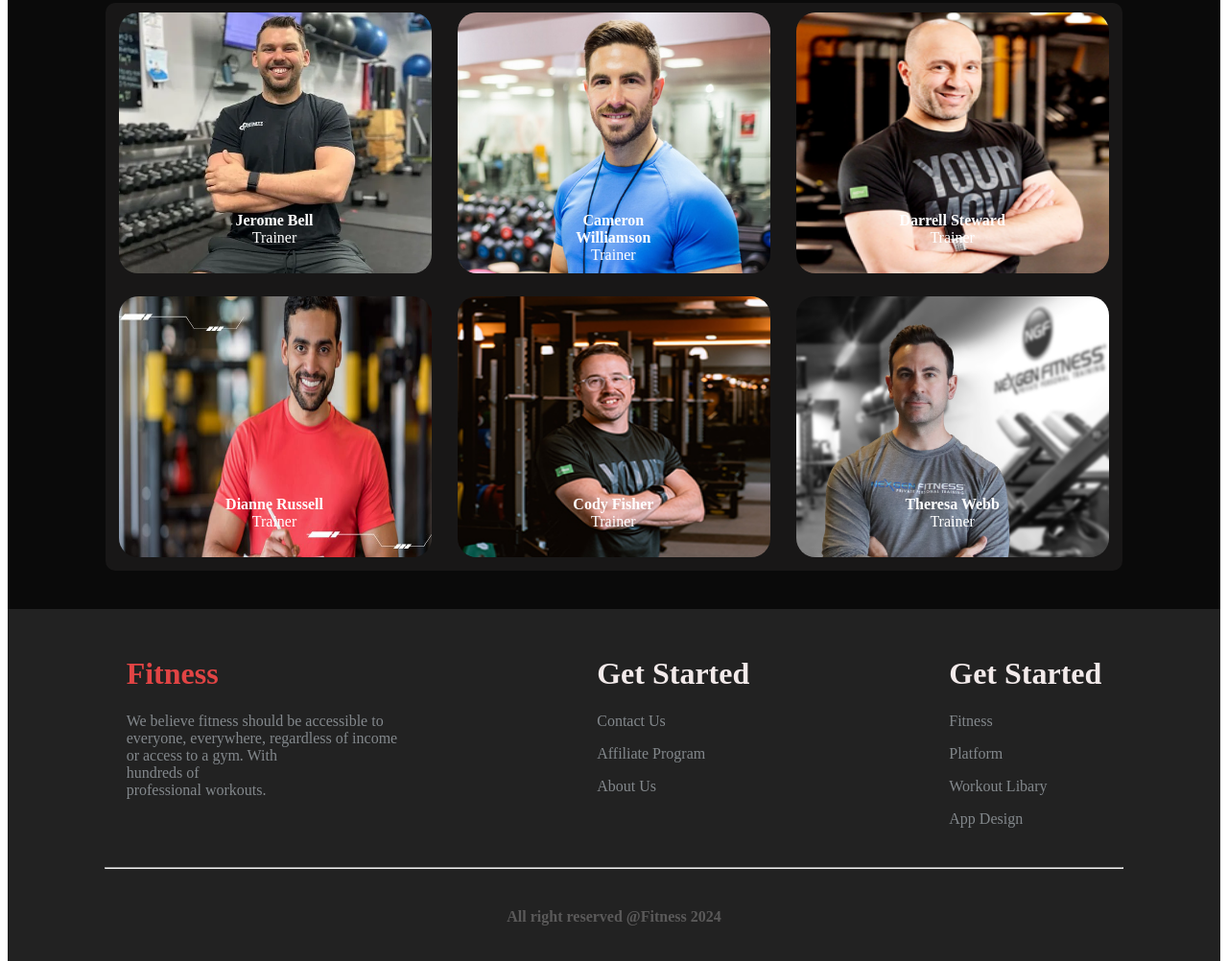
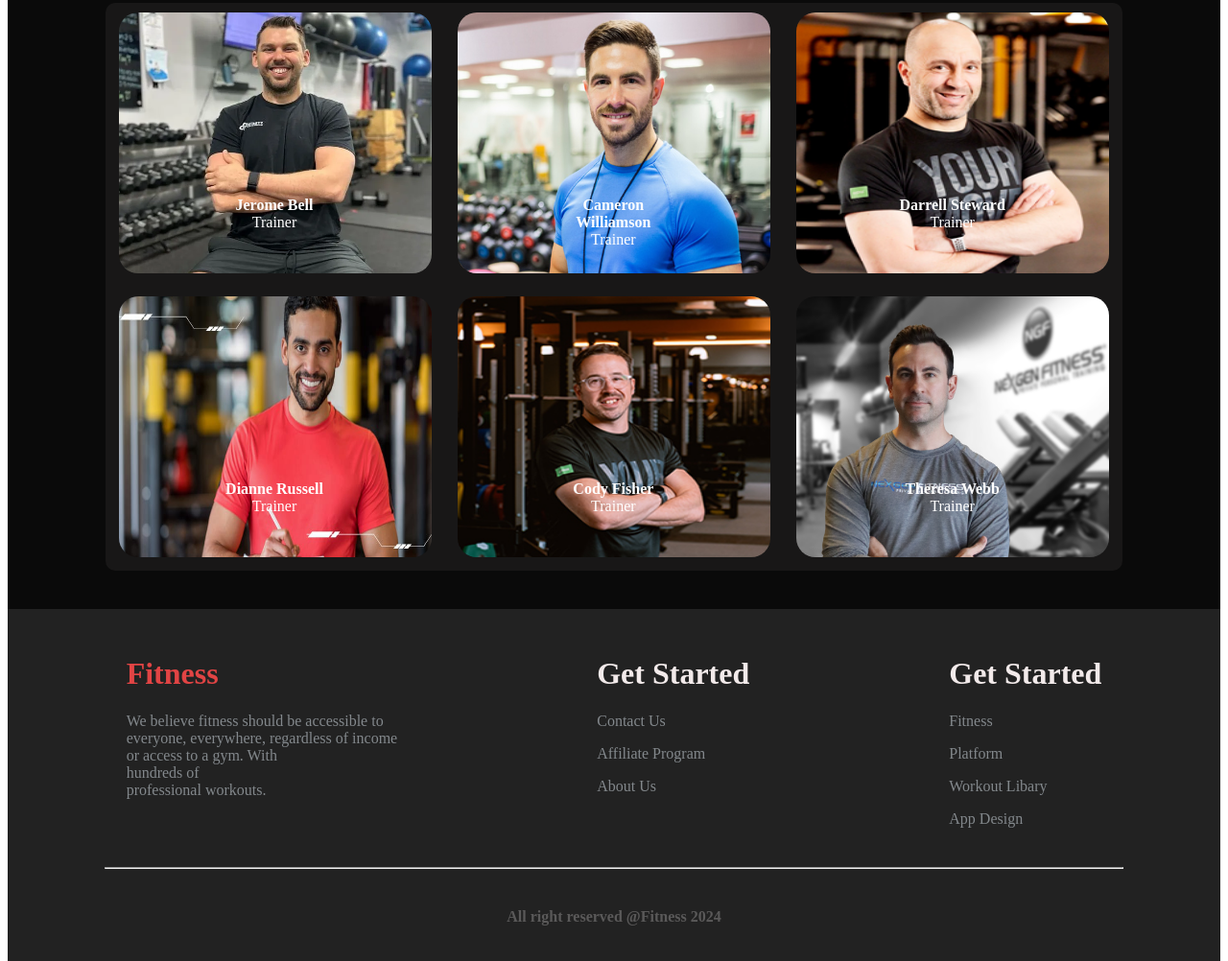
Before and after one commit to Raihan47230/assainment2, a plain HTML site: page index.html in a window 1280 px wide. Shown: the part 2902-3904 px from the top of the page at 96% size. Drawn offline with Linux system fonts and the light colour scheme; a web font is replaced by a local one.

Commit message:
Update index.css

```diff
--- a/index.css
+++ b/index.css
@@ -441,7 +441,7 @@ table, td, th {
      position: absolute;
      width: 140px;
      height: 44px;
-     margin-top: 13rem;
+     margin-top: 12rem;
      margin-left: 6rem;
 
  }
```
